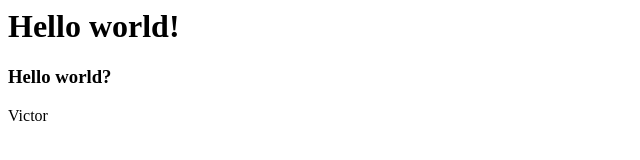
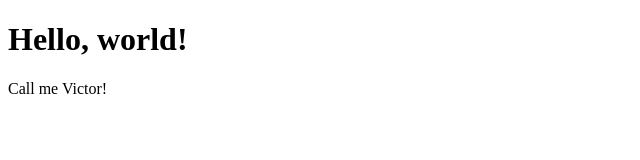
Before and after one commit to NuvelOR/learn-git, a plain HTML site: page index.html in a window 1280 px wide. Shown: the whole page, without its empty margins (0-640 px from the left). Drawn offline with Linux system fonts and the light colour scheme.

Commit message:
Add HTML structure

```diff
--- a/index.html
+++ b/index.html
@@ -1,4 +1,10 @@
-<h1>Hello world!</h1>
-<h3>Hello world?</h3>
-
-<p>Victor</p>
+ <!DOCTYPE html>
+<html>
+ <head>
+  <title>My first web page</title>
+   </head>
+   <body>
+      <h1>Hello, world!</h1>
+      <p>Call me Victor!</p>
+   </body>
+</html>
```
